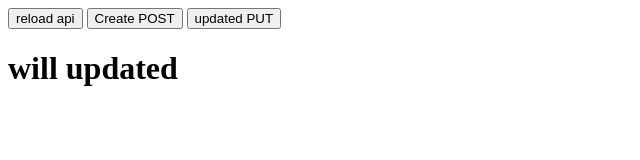
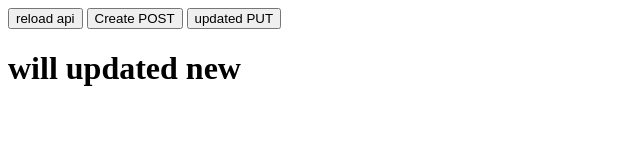
Before and after one commit to tomnyson/js-blog, a plain HTML site: page index.html in a window 1280 px wide. Shown: the full height of the page, 0-640 px from the left. Drawn offline with Linux system fonts and the light colour scheme.

Commit message:
demo here

```diff
--- a/index.html
+++ b/index.html
@@ -6,7 +6,7 @@
     <button onclick="callAPI()">reload api</button>
     <button onclick="PostAPI()">Create POST</button>
     <button onclick="PutAPI()">updated PUT</button>
-    <h1>will updated</h1>
+    <h1>will updated new</h1>
     <div id="list"></div>
   </body>
   <script src="./script.js"></script>
```
